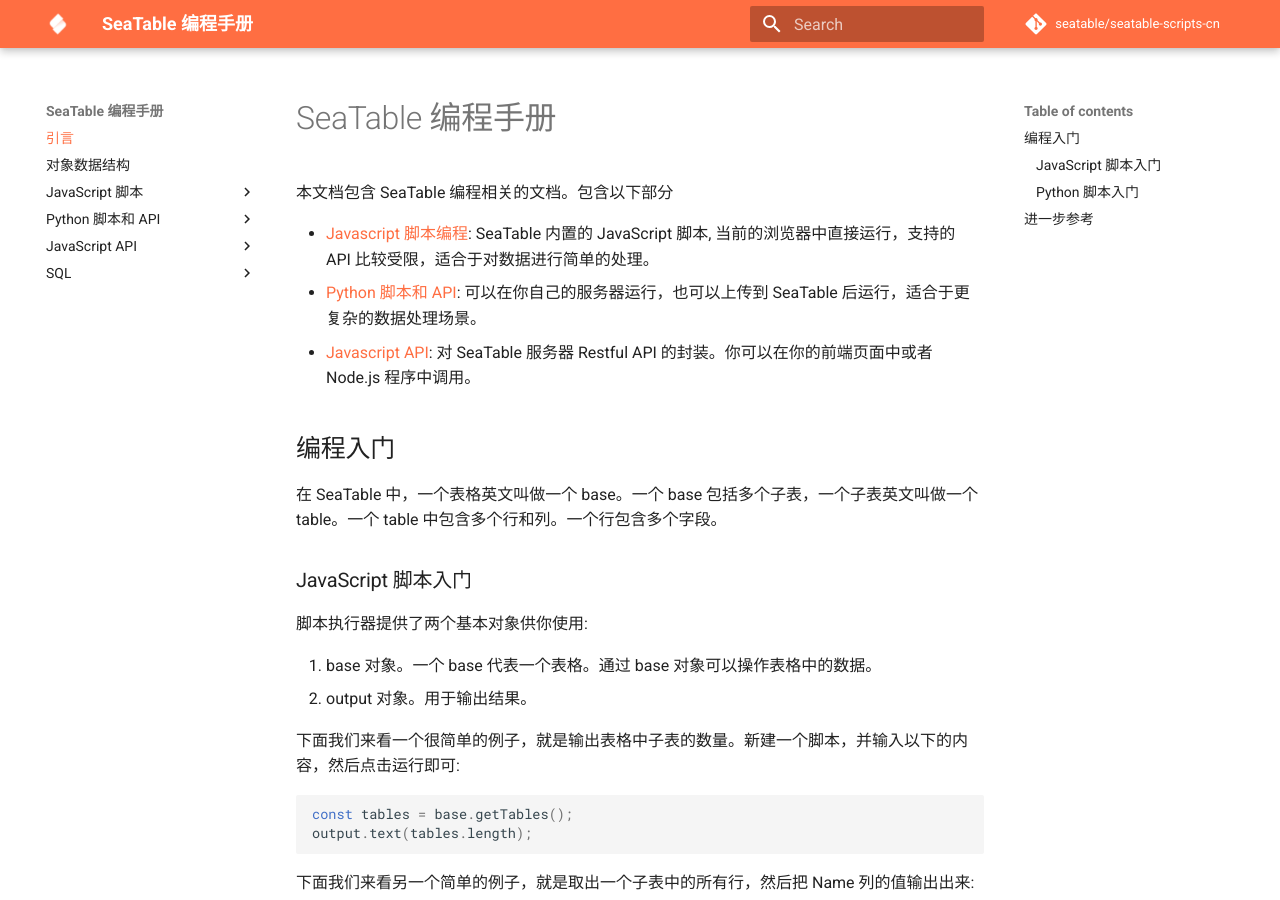
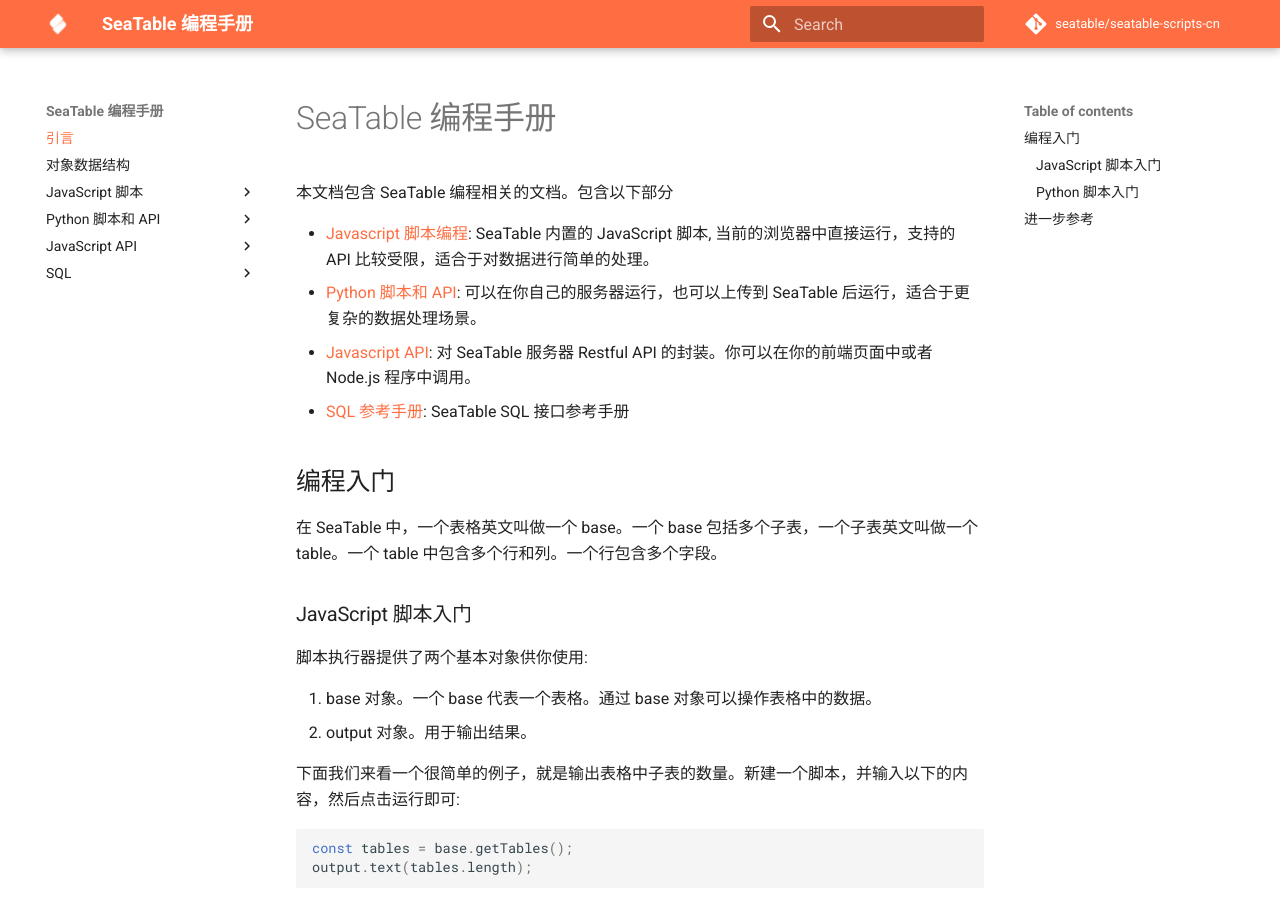
Before and after one commit to seatable/seatable-scripts-cn, an MkDocs documentation site: the page built from manual/README.md, in a window 1280 px wide and 900 px high. Built offline with MkDocs 1.6.1 and Material for MkDocs 9.7.7, drawn with Linux system fonts in a browser that asks for light colours; comment, search, counter and statistics services are not loaded.

Commit message:
Improve SQL part

```diff
--- a/manual/README.md
+++ b/manual/README.md
@@ -5,6 +5,7 @@
 * [Javascript 脚本编程](javascript/README.md): SeaTable 内置的 JavaScript 脚本, 当前的浏览器中直接运行，支持的 API 比较受限，适合于对数据进行简单的处理。
 * [Python 脚本和 API](python/README.md): 可以在你自己的服务器运行，也可以上传到 SeaTable 后运行，适合于更复杂的数据处理场景。
 * [Javascript API](javascript-api/README.md): 对 SeaTable 服务器 Restful API 的封装。你可以在你的前端页面中或者 Node.js 程序中调用。
+* [SQL 参考手册](sql/sql.md): SeaTable SQL 接口参考手册
 
 ## 编程入门
 
--- a/mkdocs.yml
+++ b/mkdocs.yml
@@ -77,5 +77,5 @@
     - Query with SQL: javascript-api/query.md
     - Constants: javascript-api/constants.md
   - SQL:
-    - SQL 语法参考: python/sql.md
-    - SQL 函数参考: python/function.md
+    - SQL 语法参考: sql/sql.md
+    - SQL 函数参考: sql/function.md
```
Also changed, not shown: manual/sql/function.md (renamed from manual/python/function.md), manual/sql/sql.md (renamed from manual/python/sql.md).
